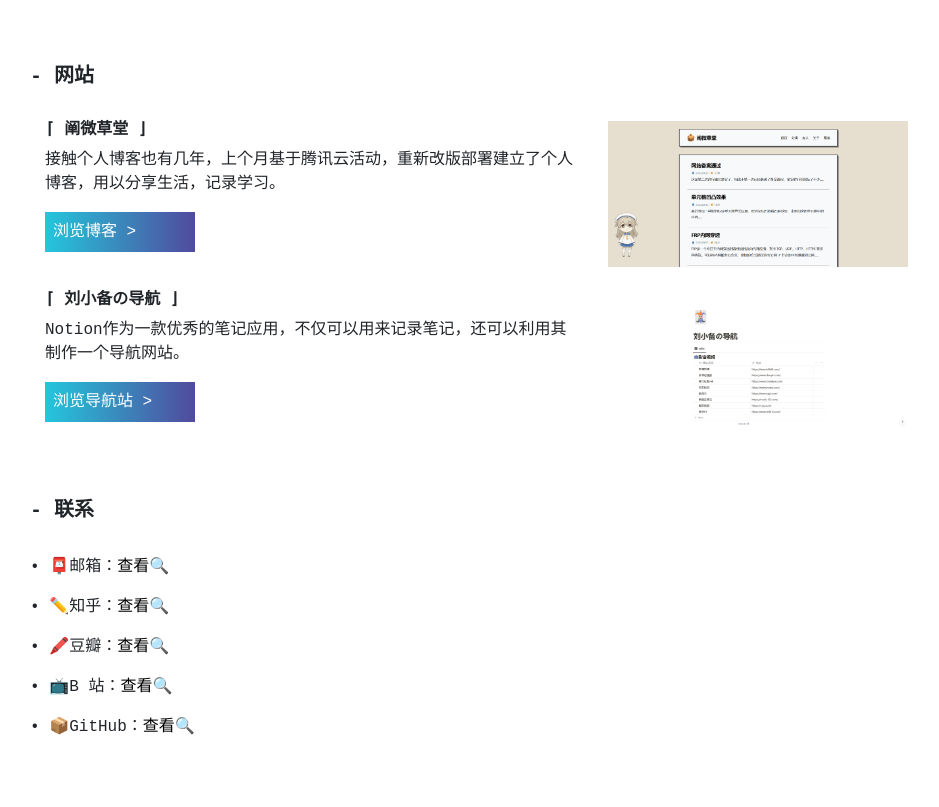
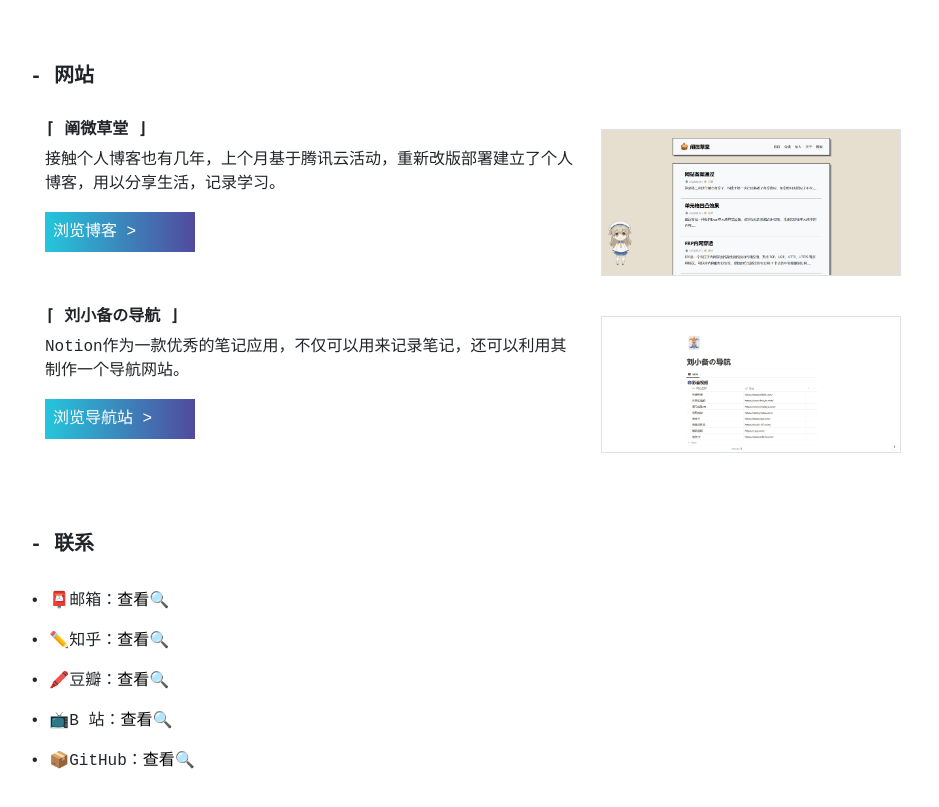
Before and after one commit to ymxr/ymxr, a plain HTML site: page index.html in a window 1280 px wide. Shown: the part 1465-2272 px from the top of the page, without its empty margins (188-1127 px from the left). Before the commit the page ends 2248 px from the top, so only its background shows below. Drawn offline with nearby package versions, Linux system fonts and the light colour scheme.

Commit message:
Update index.html

```diff
--- a/index.html
+++ b/index.html
@@ -140,8 +140,8 @@
                         <p>接触个人博客也有几年，上个月基于腾讯云活动，重新改版部署建立了个人博客，用以分享生活，记录学习。</p>
                             <a href="http://www.cwct.site/" target="_blank" class="p-2" id="web-link">浏览博客 ></a>
                     </div>
-                    <div class="col-md-4 m-auto">
-                        <img src="mynote.png" alt="blog" style="max-width: 300px;">
+                    <div class="col-md-4 p-2">
+                        <img src="mynote.png" class="border" alt="blog" style="max-width: 300px;">
                     </div>
                 </div>
                 <div class="card-body d-flex flex-row flex-wrap justify-content-around pt-1">
@@ -151,10 +151,9 @@
                             <a href="https://www.notion.so/876442c8073848e8aec52d5f2e483a94" target="_blank" class="p-2" id="web-link">
                                 浏览导航站 >
                             </a>
-                        </button>
                     </div>
-                    <div class="col-md-4 m-auto">
-                        <img src="nav.png" alt="nav" style="max-width: 300px;">
+                    <div class="col-md-4 p-2">
+                        <img src="nav.png" class="border" alt="nav" style="max-width: 300px;">
                     </div>
                 </div>
             </div>
```
